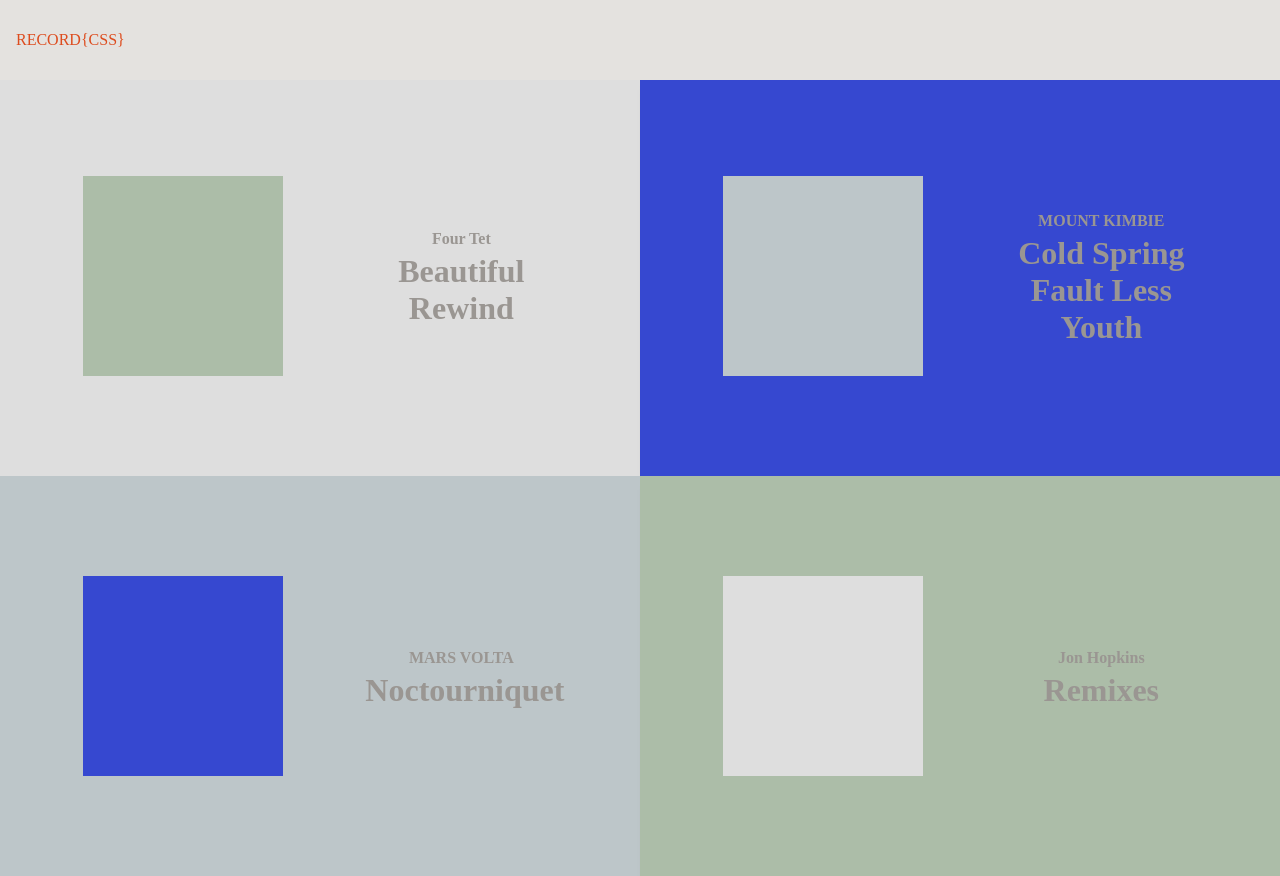
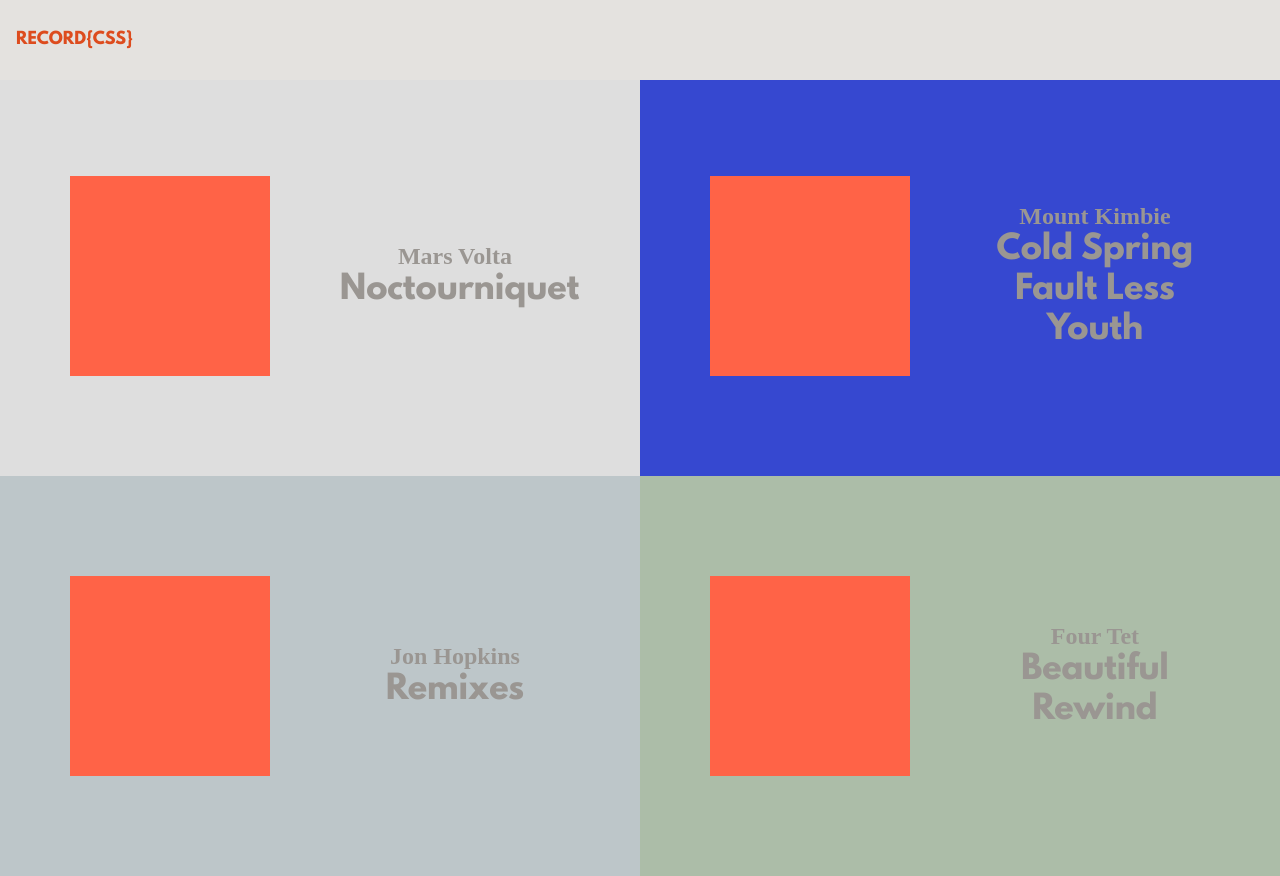
Before and after one commit to peterhencz/RecordCSS, a plain HTML site: page index.html in a window 1280 px wide. Drawn offline with Linux system fonts and the light colour scheme; a web font is replaced by a local one.

Commit message:
create cards function with full size and close

```diff
--- a/index.html
+++ b/index.html
@@ -7,38 +7,9 @@
     <link rel="stylesheet" href="styles/style.css" />
     <title>RECORD{CSS}</title>
   </head>
-  <body>
+  <body onload="createCards()">
     <div class="header">RECORD{CSS}</div>
-    <div class="main-container">
-      <div class="cover-tile c1">
-        <div class="cover-art"></div>
-        <div class="cover-text">
-          <h1>Four Tet</h1>
-          <h2>Beautiful Rewind</h2>
-        </div>
-      </div>
-      <div class="cover-tile c2">
-        <div class="cover-art"></div>
-        <div class="cover-text">
-          <h1>MOUNT KIMBIE</h1>
-          <h2>Cold Spring Fault Less Youth</h2>
-        </div>
-      </div>
-      <div class="cover-tile c3">
-        <div class="cover-art"></div>
-        <div class="cover-text">
-          <h1>MARS VOLTA</h1>
-          <h2>Noctourniquet</h2>
-        </div>
-      </div>
-      <div class="cover-tile c4">
-        <div class="cover-art"></div>
-        <div class="cover-text">
-          <h1>Jon Hopkins</h1>
-          <h2>Remixes</h2>
-        </div>
-      </div>
-    </div>
+    <div class="main-container"></div>
     <script src="script.js"></script>
   </body>
 </html>
--- a/script.js
+++ b/script.js
@@ -0,0 +1,86 @@
+const tiles = [
+  {
+    artist: "Mars Volta",
+    album: "Noctourniquet",
+    bgColor: "#dedede",
+    textColor: "#9a9692",
+  },
+  {
+    artist: "Mount Kimbie",
+    album: "Cold Spring Fault Less Youth",
+    bgColor: "#3648d0",
+    textColor: "#9a9692",
+  },
+  {
+    artist: "Jon Hopkins",
+    album: "Remixes",
+    bgColor: "#bdc6c9",
+    textColor: "#9a9692",
+  },
+  {
+    artist: "Four Tet",
+    album: "Beautiful Rewind",
+    bgColor: "#acbda8",
+    textColor: "#9a9692",
+  },
+];
+
+const createCards = () => {
+  console.table(tiles);
+  Object.values(tiles).forEach(function(item) {
+    const main = document.querySelector(".main-container");
+    const tile = document.createElement("div");
+    const coverArt = document.createElement("div");
+    const coverText = document.createElement("div");
+    const tileH1 = document.createElement("h1");
+    const tileH2 = document.createElement("h2");
+    const close = document.createElement("div");
+
+    tile.classList.add("cover-tile");
+    tile.style.backgroundColor = item.bgColor;
+
+    coverArt.classList.add("cover-art");
+    coverArt.style.backgroundColor = "tomato";
+    coverText.classList.add("cover-text");
+
+    tileH1.innerHTML = item.artist;
+    tileH1.style.color = item.textColor;
+
+    tileH2.innerHTML = item.album;
+    tileH2.style.color = item.textColor;
+
+    coverText.appendChild(tileH1);
+    coverText.appendChild(tileH2);
+    tile.appendChild(coverArt);
+    tile.appendChild(coverText);
+    main.appendChild(tile);
+
+    coverArt.addEventListener("click", () => {
+      tile.classList.add("tile-full-size");
+      tile.classList.remove("cover-tile");
+      close.classList.add("cover-close");
+
+      close.innerHTML = "Close";
+      close.style.display = "block";
+      close.style.color = item.textColor;
+      coverArt.style.height = coverArt.style.width;
+      const tilesToHide = document.querySelectorAll(".cover-tile");
+
+      tilesToHide.forEach(element => {
+        element.style.display = "none";
+      });
+
+      tile.appendChild(close);
+    });
+
+    close.addEventListener("click", () => {
+      const tilesToHide = document.querySelectorAll(".cover-tile");
+      tilesToHide.forEach(element => {
+        element.style.display = "flex";
+      });
+      tile.classList.remove("tile-full-size");
+      tile.classList.add("cover-tile");
+      close.style.display = "none";
+    });
+  });
+};
--- a/styles/style.scss
+++ b/styles/style.scss
@@ -1,3 +1,16 @@
+@font-face {
+  font-family: "League Spartan";
+  src: url("../../assets/leaguespartan-bold.ttf") format("truetype");
+  font-weight: bold;
+  font-style: normal;
+}
+
+@font-face {
+  font-family: "Serico";
+  src: url("../../assets/Serico-Regular.otf") format("opentype");
+  font-style: normal;
+}
+
 @import "./text.scss";
 @import "./variables.scss";
 
@@ -9,16 +22,18 @@ body {
 }
 
 .header {
+  font-family: "League Spartan";
   position: fixed;
   top: 0;
   left: 0;
   width: 100%;
-  height: 3em;
+  height: 3rem;
   background-color: $header-bg;
   color: $header-text;
   display: flex;
   align-items: center;
   padding: 1rem;
+  z-index: 2;
 }
 
 .main-container {
@@ -32,74 +47,71 @@ body {
 .cover-tile {
   width: 50%;
   height: 25rem;
-
-  box-shadow: 0 8px 6px -6px rgb(65, 65, 65);
-  transition: 0.2s cubic-bezier(0.215, 0.61, 0.355, 1);
+  transition: 0.3s cubic-bezier(0.215, 0.61, 0.355, 1);
   display: flex;
   justify-content: space-evenly;
   align-items: center;
   &:hover {
-    opacity: 0.8;
+    opacity: 0.9;
+  }
+}
+
+.tile-full-size {
+  width: 100vw;
+  height: calc(100vh - 80px);
+
+  display: flex;
+  justify-content: space-evenly;
+  align-items: center;
+  transition: 0.3s cubic-bezier(0.215, 0.61, 0.355, 1);
+  & > .cover-art {
+    width: 70vh;
+    height: 70vh;
   }
 }
 
 .cover-art {
   width: 12.5rem;
   height: 12.5rem;
-  background: $bg1;
   background-repeat: no-repeat;
   background-size: cover;
+  &:hover {
+    cursor: pointer;
+  }
 }
 
 .cover-text {
-  width: 12rem;
+  width: 36%;
   margin: 0;
   height: auto;
-
   text-align: center;
 }
 
-.c1 > .cover-art {
-  background-image: url("../assets/a0548655506_16.jpg");
+.cover-close {
+  font-family: "League Spartan";
+  font-size: 1em;
+  position: fixed;
+  right: 2rem;
+  top: 6rem;
+  width: 2em;
+  height: 2em;
+  &:hover {
+    cursor: pointer;
+    opacity: 0.8;
+  }
 }
 
-.c2 > .cover-art {
-  background-image: url("../assets/2.-Mount-Kimbie-Cold-Spring-Fault-Less-Youth.jpg");
-}
-.c3 > .cover-art {
-  background-image: url("../assets/5127-marsvolta.jpg");
-}
-.c4 > .cover-art {
-  background-image: url("../assets/8a6acde7478842e534371a989b8bc395.jpg");
-}
-
-.c1 {
-  background-color: $bg1;
-  & .cover-art {
-    background-color: $bg4;
+@media only screen and (max-width: 1240px) {
+  .cover-text {
+    display: none;
   }
-}
-.c2 {
-  & .cover-art {
-    background-color: $bg3;
-  }
-  background-color: $bg2;
-}
-.c3 {
-  & .cover-art {
-    background-color: $bg2;
-  }
-  background-color: $bg3;
-}
-.c4 {
-  & .cover-art {
-    background-color: $bg1;
-  }
-  background-color: $bg4;
 }
 
 @media only screen and (max-width: 1000px) {
   .cover-tile {
     width: 100%;
   }
+  .cover-text {
+    display: block;
+  }
 }
--- a/styles/text.scss
+++ b/styles/text.scss
@@ -1,15 +1,17 @@
 @import "./variables.scss";
 
-@mixin text-init($font-size, $font-color) {
+@mixin text-init($font-size) {
   font-size: $font-size;
-  color: $font-color;
   margin: 0;
 }
 
 h1 {
-  @include text-init(1rem, $cover-tile-text);
+  @include text-init(1.5rem);
   line-height: 1.75rem;
+  font-family: "Serico";
 }
+
 h2 {
-  @include text-init(2rem, $cover-tile-text);
+  @include text-init(2rem);
+  font-family: "League Spartan";
 }
--- a/styles/variables.scss
+++ b/styles/variables.scss
@@ -12,8 +12,3 @@ $rem: 16px;
 $header-bg: #e4e2df;
 $header-text: #dd4c1e;
 $cover-tile-text: #9a9692;
-
-$bg1: #dedede;
-$bg2: #3648d0;
-$bg3: #bdc6c9;
-$bg4: #acbda8;
```
Also changed, not shown: assets/leaguespartan-bold.ttf (added), styles/style.css, 1 other file.
